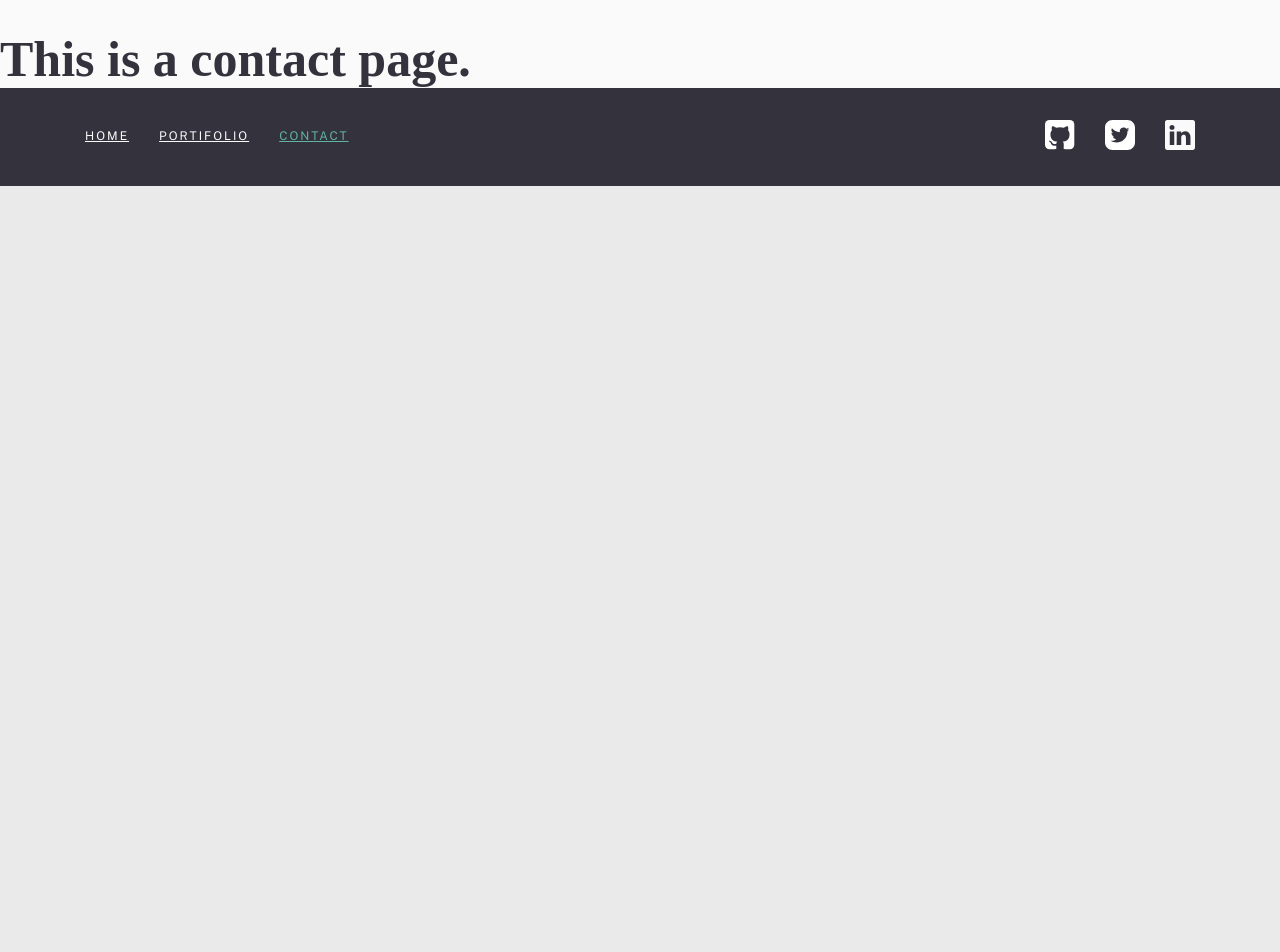
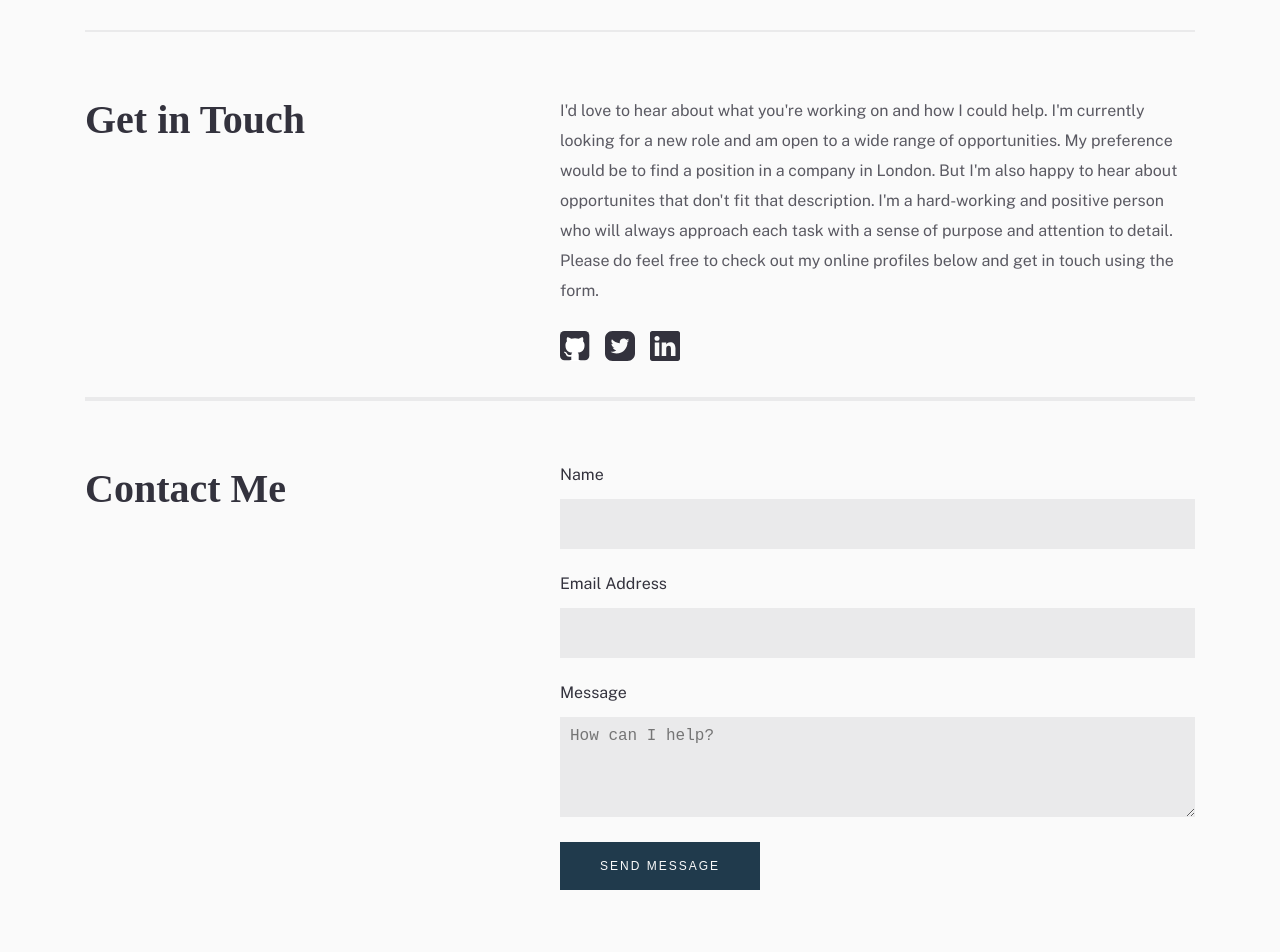
Before and after one commit to XAldrikX/Portfolio, a Vue app: page /contact in a window 1280 px wide. Shown: the part 120-1072 px from the top of the page. Before the commit the page ends 800 px from the top, so only its background shows below. Built offline with nearby package versions, Linux system fonts and the light colour scheme; a web font is replaced by a local one.

Commit message:
contact page / svg icons with dynamic colors

```diff
--- a/src/App.vue
+++ b/src/App.vue
@@ -81,7 +81,7 @@ body {
 
 .body-router-view {
     max-width: 1440px;
-    height: auto;
+    /* height: auto; */
     background-color: var(--VeryLightGray);
 }
 
--- a/src/components/FooterEl.vue
+++ b/src/components/FooterEl.vue
@@ -4,12 +4,12 @@
             <section class="router-wrapper">
                 <router-link to="/">Home</router-link>
                 <router-link to="/portifolio">Portifolio</router-link>
-                <router-link to="/contact">Contact</router-link>
+                <router-link to="/contact">Contact me</router-link>
             </section>
             <section class="icons-wrapper">
-                <a href="#"><GitHub /></a>
-                <a href="#"><Twitter /></a>
-                <a href="#"><LinkedIn /></a>
+                <a href="#"><GitHub color="#FFF" color_2="#33323D" /></a>
+                <a href="#"><Twitter color="#FFF" /></a>
+                <a href="#"><LinkedIn color="#FFF" /></a>
             </section>
         </div>
     </footer>
--- a/src/components/NavBar.vue
+++ b/src/components/NavBar.vue
@@ -3,7 +3,7 @@
         <nav class="nav-wrapper">
             <router-link to="/">Home</router-link>
             <router-link to="/portifolio">Portifolio</router-link>
-            <router-link to="/contact">Contact</router-link>
+            <router-link to="/contact">Contact me</router-link>
         </nav>
     </header>
 </template>
--- a/src/components/icons/GitHub.vue
+++ b/src/components/icons/GitHub.vue
@@ -1,13 +1,21 @@
 <template>
     <svg width="30px" height="30px" xmlns="http://www.w3.org/2000/svg" aria-label="GitHub" role="img" viewBox="0 0 512 512">
-        <rect width="500px" height="500px" rx="15%" fill="#FFF" />
-        <path fill="#33323D"
+        <rect width="500px" height="500px" rx="15%" :fill="color" />
+        <path :fill="color_2"
             d="M335 499c14 0 12 17 12 17H165s-2-17 12-17c13 0 16-6 16-12l-1-50c-71 16-86-28-86-28-12-30-28-37-28-37-24-16 1-16 1-16 26 2 40 26 40 26 22 39 59 28 74 22 2-17 9-28 16-35-57-6-116-28-116-126 0-28 10-51 26-69-3-6-11-32 3-67 0 0 21-7 70 26 42-12 86-12 128 0 49-33 70-26 70-26 14 35 6 61 3 67 16 18 26 41 26 69 0 98-60 120-117 126 10 8 18 24 18 48l-1 70c0 6 3 12 16 12z" />
     </svg>
 </template>
 
 <script>
     export default {
-        name: 'GitHubIcon'
+        name: 'GitHubIcon',
+        props: {
+            color: {
+                Type: String
+            },
+            color_2: {
+                Type: String
+            }
+        }
     }
 </script>
--- a/src/components/icons/LinkedIn.vue
+++ b/src/components/icons/LinkedIn.vue
@@ -1,5 +1,5 @@
 <template>
-    <svg width="30px" height="30px" viewBox="0 0 16 16" xmlns="http://www.w3.org/2000/svg" fill="currentColor"
+    <svg width="30px" height="30px" viewBox="0 0 16 16" xmlns="http://www.w3.org/2000/svg" :fill="color"
         class="bi bi-linkedin">
         <path
             d="M0 1.146C0 .513.526 0 1.175 0h13.65C15.474 0 16 .513 16 1.146v13.708c0 .633-.526 1.146-1.175 1.146H1.175C.526 16 0 15.487 0 14.854V1.146zm4.943 12.248V6.169H2.542v7.225h2.401zm-1.2-8.212c.837 0 1.358-.554 1.358-1.248-.015-.709-.52-1.248-1.342-1.248-.822 0-1.359.54-1.359 1.248 0 .694.521 1.248 1.327 1.248h.016zm4.908 8.212V9.359c0-.216.016-.432.08-.586.173-.431.568-.878 1.232-.878.869 0 1.216.662 1.216 1.634v3.865h2.401V9.25c0-2.22-1.184-3.252-2.764-3.252-1.274 0-1.845.7-2.165 1.193v.025h-.016a5.54 5.54 0 0 1 .016-.025V6.169h-2.4c.03.678 0 7.225 0 7.225h2.4z" />
@@ -8,6 +8,11 @@
 
 <script>
     export default {
-        name: 'LinkedInIcon'
+        name: 'LinkedInIcon',
+        props: {
+            color: {
+                Type: String
+            }
+        }
     }
 </script>
--- a/src/components/icons/Twitter.vue
+++ b/src/components/icons/Twitter.vue
@@ -4,7 +4,7 @@
         <g>
             <g>
                 <path
-                fill="#FFF" d="M377.6,0.2H126.4C56.8,0.2,0,57,0,126.6v251.6c0,69.2,56.8,126,126.4,126H378c69.6,0,126.4-56.8,126.4-126.4V126.6
+                :fill="color" d="M377.6,0.2H126.4C56.8,0.2,0,57,0,126.6v251.6c0,69.2,56.8,126,126.4,126H378c69.6,0,126.4-56.8,126.4-126.4V126.6
                 C504,57,447.2,0.2,377.6,0.2z M377.2,189c0,2.8,0,5.6,0,8.4c0,84-64.8,180.8-183.6,180.8c-36.4,0-70.4-10.4-98.8-28.4
                 c5.2,0.4,10,0.8,15.2,0.8c30.4,0,58-10,80-27.2c-28.4-0.4-52-18.8-60.4-44c4,0.8,8,1.2,12,1.2c6,0,12-0.8,17.2-2.4
                 c-28.8-6-50.8-31.6-50.8-62.4V215c8,4.8,18.4,7.6,28.8,8c-17.2-11.2-28.8-30.8-28.8-52.8c0-11.6,3.2-22.4,8.8-32
@@ -47,6 +47,11 @@
 
 <script>
 export default {
-    name: 'TwitterIcon'
+    name: 'TwitterIcon',
+    props: {
+        color: {
+            Type: String
+        }
+    }
 }
 </script>
--- a/src/views/ContactView.vue
+++ b/src/views/ContactView.vue
@@ -1,3 +1,120 @@
 <template>
-    <h1>This is a contact page.</h1>
+    <div class="contact-me-wrapper">
+        <section class="one">
+            <h2>Get in Touch</h2>
+            <div class="contact-me-text-wrapper">
+                <p>I'd love to hear about what you're working on and how I could help. I'm currently looking for a
+                    new role and am open to a wide range of opportunities. My preference would be to find a position
+                    in a company in London. But I'm also happy to hear about opportunites that don't fit that description.
+                    I'm a hard-working and positive person who will always approach each task with a sense of purpose and
+                    attention to detail. Please do feel free to check out my online profiles below and get in touch using the form.
+                </p>
+                <div class="social-media-icons">
+                    <a href="#"><GitHub color="#33323D" color_2="#FFF" /></a>
+                    <a href="#"><Twitter color="#33323D" /></a>
+                    <a href="#"><LinkedIn color="#33323D" /></a>
+                </div>
+            </div>
+        </section>
+
+        <section class="two">
+            <h2>Contact Me</h2>
+            <form class="form-send-contact">
+                <label for="name">Name</label>
+                <input type="text" id="name">
+
+                <label for="email">Email Address</label>
+                <input type="email" id="email">
+
+                <label for="message">Message</label>
+                <textarea name="message" id="message" cols="30" rows="10" placeholder="How can I help?"></textarea>
+
+                <button class="btn-send">Send Message</button>
+            </form>
+        </section>
+    </div>
 </template>
+
+<script>
+    import GitHub from '../components/icons/GitHub.vue';
+    import Twitter from '../components/icons/Twitter.vue';
+    import LinkedIn from '../components/icons/LinkedIn.vue';
+
+    export default {
+        name: 'ContactView',
+        components: {
+            GitHub,
+            Twitter,
+            LinkedIn
+        }
+    }
+</script>
+
+<style scoped>
+    .one,
+    .two {
+        display: flex;
+        justify-content: space-between;
+        max-width: 1110px;
+        margin: 0 auto;
+        padding-top: 4rem;
+        padding-bottom: 2rem;
+        border-top: 2px solid var(--LightGray);
+        border-bottom: 2px solid var(--LightGray);
+    }
+    .contact-me-text-wrapper {
+        max-width: 635px;
+    }
+    .contact-me-text-wrapper > p {
+        font-size: 1rem;
+        line-height: 30px;
+        color: #33323D;
+        mix-blend-mode: normal;
+        opacity: 0.8;
+        margin-bottom: 1.563rem;
+    }
+    .social-media-icons > a {
+        margin-right: 15px;
+    }
+    .form-send-contact {
+        display: flex;
+        flex-direction: column;
+        max-width: 635px;
+        width: 635px;
+    }
+    .form-send-contact > input {
+        height: 50px;
+        background-color: var(--LightGray);
+        border: none;
+        padding: 10px;
+        margin-bottom: 25px;
+    }
+    .form-send-contact > label {
+        margin-bottom: 15px;
+    }
+    textarea {
+        height: 100px;
+        background-color: var(--LightGray);
+        border: none;
+        padding: 10px;
+    }
+    .btn-send {
+        max-width: 200px;
+        width: 200px;
+        height: 48px;
+        background-color: var(--DarkBlue);
+        color: var(--VeryLightGray);
+        margin: 25px 0 105px 0;
+        font-size: 12px;
+        line-height: 14px;
+        text-align: center;
+        letter-spacing: 2px;
+        text-transform: uppercase;
+        cursor: pointer;
+        transition: background-color .2s ease-in-out;
+        border: none;
+    }
+    .btn-send:hover {
+        background-color: var(--Cyan);
+    }
+</style>
```
Also changed, not shown: src/views/HomeView.vue (+6 -3 lines).
